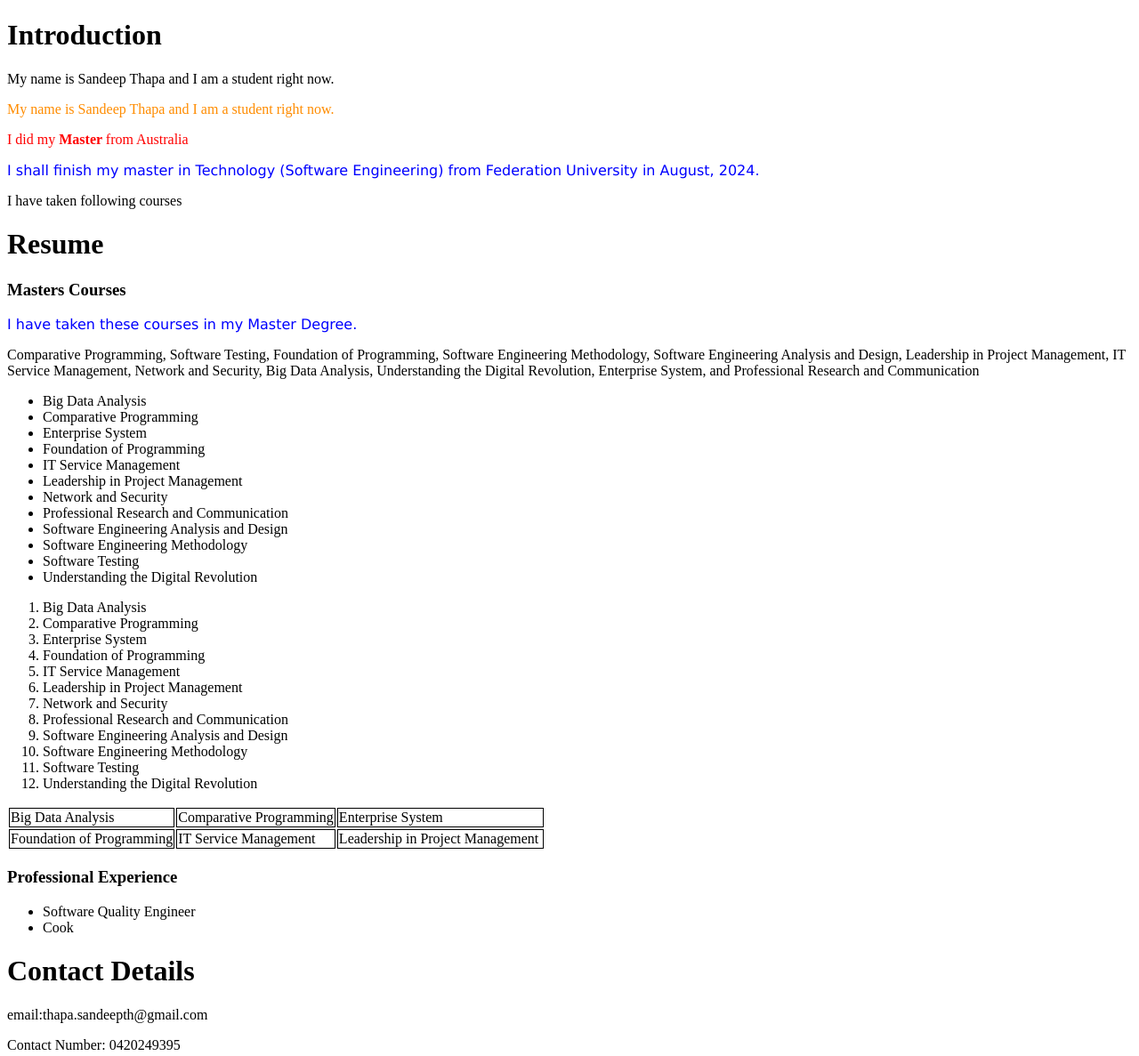
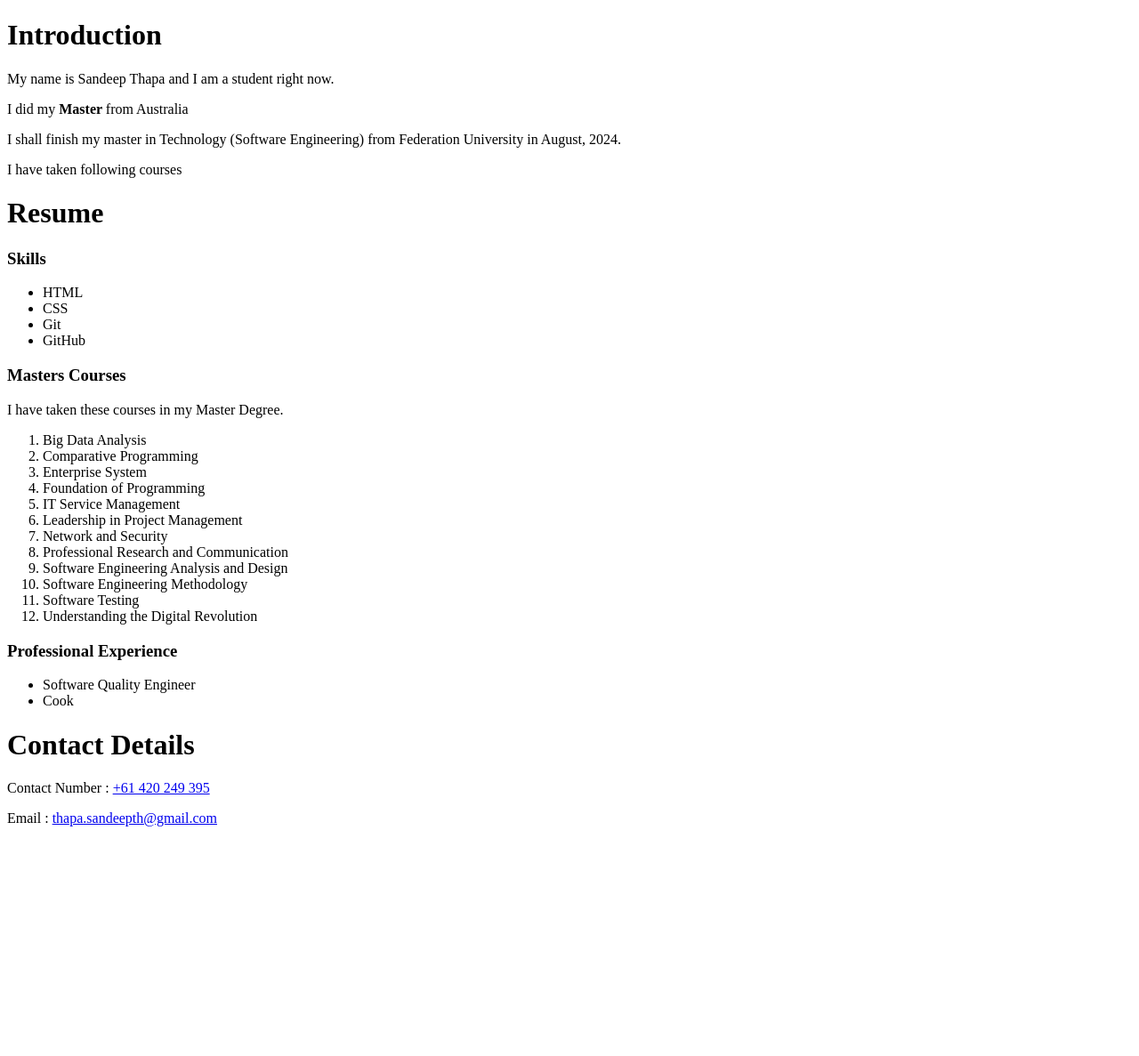
Before and after one commit to thapasandeep/thapasandeep.github.io, a plain HTML site: page index.html in a window 1280 px wide. Shown: the whole page at 89% size. After the commit the page ends 945 px from the top, so only its background shows below. Drawn offline with Linux system fonts and the light colour scheme.

Commit message:
implement hyperlink

```diff
--- a/index.html
+++ b/index.html
@@ -9,26 +9,24 @@
         <div>
             <h1> Introduction</h1>
             <p> My name is Sandeep Thapa and I am a student right now.</p>
-            <p id="sandeep"> My name is Sandeep Thapa and I am a student right now.</p>
-            <p id="red-text"> I did my <b> Master </b> from Australia</p>
-            <p class="blue-text-class"> I shall finish my master in Technology
+            <p> I did my <b> Master </b> from Australia</p>
+            <p> I shall finish my master in Technology
                 (Software Engineering) from Federation University in August, 2024. </p>
                 <p> I have taken following courses</p>
         </div>
         <!-- Resume -->
         <div>
             <h1> Resume</h1>
+            <h3> Skills </h3>
+            <ul>
+                <li> HTML </li>
+                <li> CSS </li>
+                <li> Git </li>
+                <li> GitHub </li>
+            </ul>
             <h3> Masters Courses </h3>
-            <p class="blue-text-class"> I have taken these courses in my Master Degree. </p>
-            <p>
-                Comparative Programming, Software Testing, Foundation of Programming,
-                Software Engineering Methodology, Software Engineering Analysis and Design,
-                Leadership in Project Management, IT Service Management, Network and Security,
-                Big Data Analysis, Understanding the Digital Revolution, Enterprise System,
-                and Professional Research and Communication
-            </p>
-
-            <ul>
+            <p> I have taken these courses in my Master Degree. </p>
+            <!-- <ul>
                 <li> Big Data Analysis </li>
                 <li> Comparative Programming </li>
                 <li> Enterprise System </li>
@@ -41,7 +39,7 @@
                 <li> Software Engineering Methodology </li>
                 <li> Software Testing </li>
                 <li> Understanding the Digital Revolution </li>
-            </ul>
+            </ul> -->
             <ol>
                 <li> Big Data Analysis </li>
                 <li> Comparative Programming </li>
@@ -56,20 +54,25 @@
                 <li> Software Testing </li>
                 <li> Understanding the Digital Revolution </li>
             </ol>
-            <table>
-                <tr>
+            <!-- <table>
+                  <tr>
                     <td> Big Data Analysis </td>
                     <td> Comparative Programming </td>
                     <td> Enterprise System </td>
-
-                </tr>
-                <tr>
                     <td> Foundation of Programming  </td>
                     <td> IT Service Management </td>
                     <td> Leadership in Project Management&nbsp; </td>
+                 </tr>
 
+                 <tr>
+                    <td> Network and Security </td>
+                    <td> Professional Research and Communication </td>
+                    <td> Software Engineering Analysis and Design </td>
+                    <td> Software Engineering Methodology </td>
+                    <td> Software Testing </td>
+                    <td> Understanding the Digital Revolution </td>
                 </tr>
-            </table>
+            </table> -->
             <h3> Professional Experience </h3>
             <ul>
                 <li> Software Quality Engineer </li>
@@ -80,8 +83,8 @@
         <!-- DRY Don't repeat yourself -->
         <div>
             <h1> Contact Details </h1>
-            <p> email:thapa.sandeepth@gmail.com</p>
-            <p> Contact Number: 0420249395</p>
+            <p> Contact Number : <a href="tel: +61-420-249-395"> +61 420 249 395 </a> </p>
+            <p> Email :  <a href="mailto: thapa.sandeepth@gmail.com">  thapa.sandeepth@gmail.com </a></p>
         </div>
     </body>
 </html>
--- a/styles.css
+++ b/styles.css
@@ -1,5 +1,5 @@
 #sandeep {
-    color: darkorange;
+    color:black ;
 }
 
 #red-text {
```
